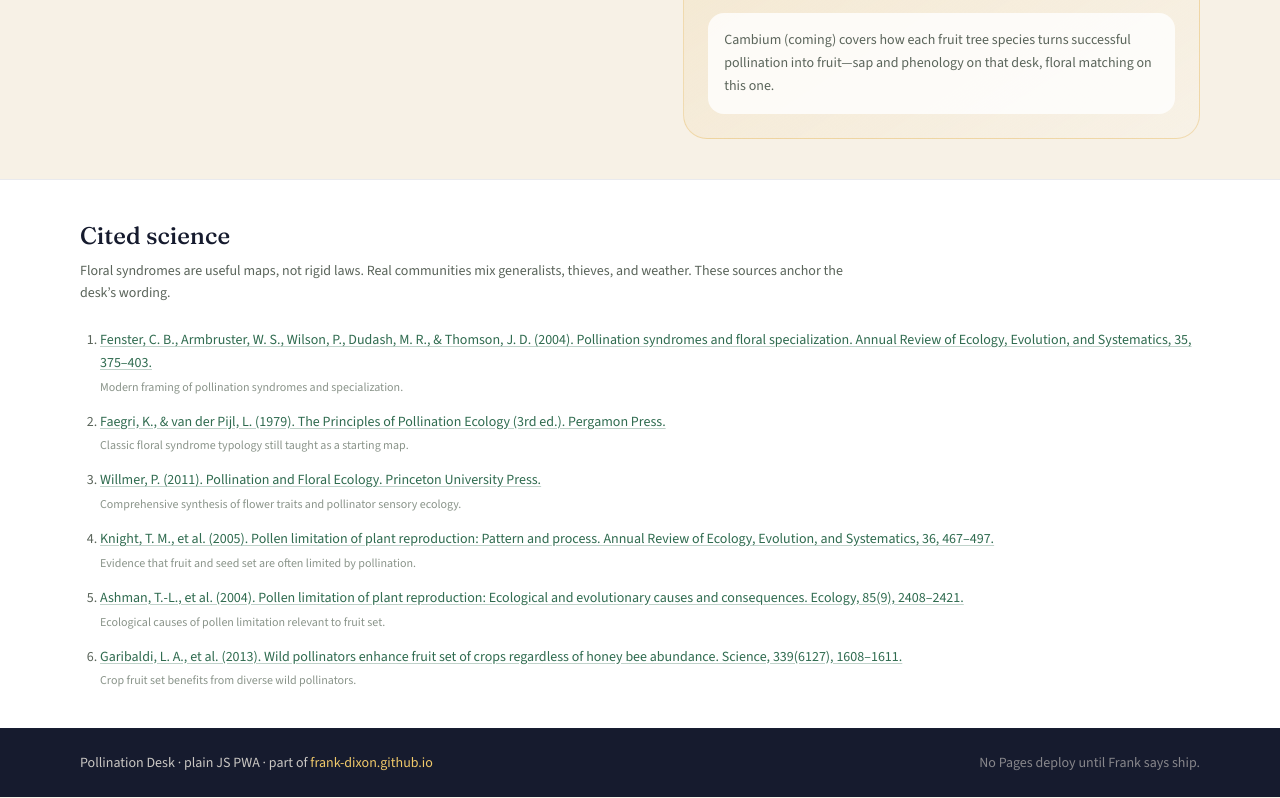
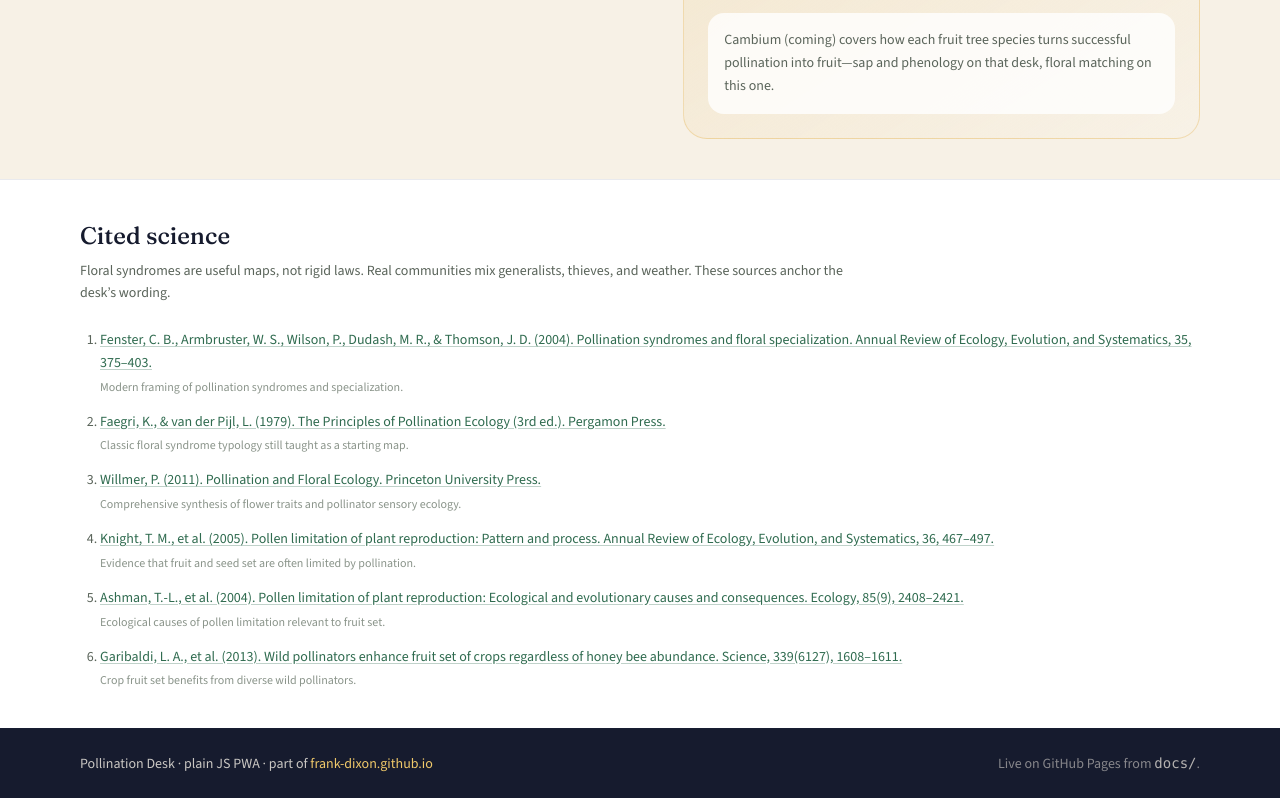
Before and after one commit to frank-dixon/pollination-desk, a website: page docs/index.html in a window 1280 px wide. Shown: the part 1121-1919 px from the top of the page. Drawn offline with nearby package versions, Linux system fonts and the light colour scheme.

Commit message:
Align docs with always-deploy Pages policy
Point README and footer at the live Pages URL; portfolio micro-projects
commit, push, and deploy on update.

```diff
--- a/docs/index.html
+++ b/docs/index.html
@@ -128,7 +128,7 @@
   <footer class="border-t border-dusk/10 bg-dusk-ink text-cream/80">
     <div class="mx-auto flex max-w-6xl flex-col gap-2 px-4 py-6 text-sm md:flex-row md:items-center md:justify-between">
       <p>Pollination Desk · plain JS PWA · part of <a class="text-pollen-soft underline-offset-2 hover:underline" href="https://frank-dixon.github.io/">frank-dixon.github.io</a></p>
-      <p class="text-cream/50">No Pages deploy until Frank says ship.</p>
+      <p class="text-cream/50">Live on GitHub Pages from <code class="text-cream/70">docs/</code>.</p>
     </div>
   </footer>
 
```
Also changed, not shown: README.md, docs/css/pollination-desk.css.
